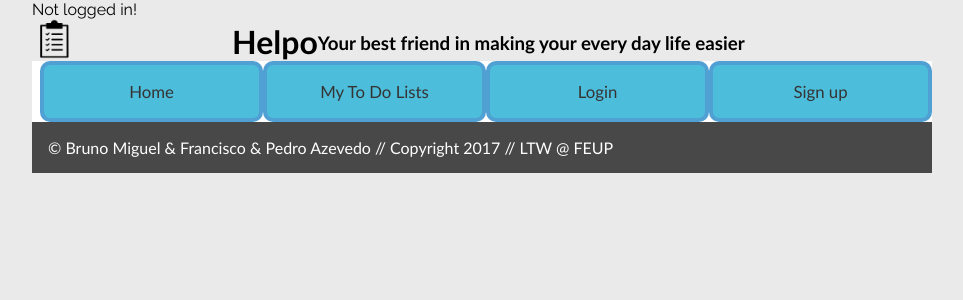
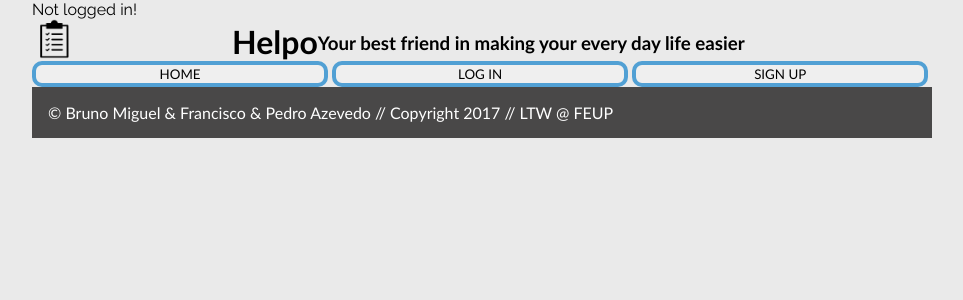
Before and after one commit to francismaria/LTW-SITE, a PHP site: page / in a window 1280 px wide. Shown: the top 300 px of the page, without its empty margins (158-1121 px from the left). Run offline with PHP 8.4, Linux system fonts and the light colour scheme; data comes from the database, SQL or seed files in the repository; some libraries are stand-ins or nearby versions.

Commit message:
Commit a few files related with main page

```diff
--- a/css/stylesheet.css
+++ b/css/stylesheet.css
@@ -28,7 +28,7 @@ body > header a
 
 
 /* Menu Style */
-
+/*
 #menu > ul
 {
     padding-left: 0.5em;
@@ -60,7 +60,24 @@ body > header a
     background-color: #51a0d4;
     transform: scale(1.1, 1.1);
 }
+*/
 
+#interaction_form{
+    display: inline;
+}
+#interaction_form #login_form, #interaction_form #signup_form{
+    display: none;
+}
+
+.enter_button{
+    width: 296px;
+    border-style: solid;
+    border-width: 4px;
+    border-radius: 10px;
+    border-color: #51a0d4;
+    cursor: pointer;
+    transition: background-color 1s, transform 1s
+}
 
 /* Footer Style */
 
@@ -70,45 +87,3 @@ body > footer
     padding: 1em;
     color: #ffffff;
 }
-
-
-/* Interaction form
-
-#interaction_form{
-    padding: 0 1em;
-}
-
-#login_form, #signup_form{
-    margin: 0 1em;
-}
-
-#interaction_form .enter_button{
-    width: 100%;
-    padding: 1em;
-    margin: 1em;
-    border-width: 4px;
-    border-radius: 10px;
-    border-color: #51a0d4;
-    transition: background-color 0.4s, transform 0.4s;
-}
-
-#interaction_form .enter_button:hover{
-    background-color: #51a0d4;
-    transform: scale(1.1, 1.1);
-}
-
-/*
-#interaction_form .enter_button:active{
-    animation-play-state: paused;
-    -webkit-animation-play-state: paused;
-}*/
-
-
-/*
-#login, #signup{
-    display: inline-block;
-}*/
-
-#interaction_form #login_form, #interaction_form #signup_form{
-    display: none;
-}
--- a/database/db.php
+++ b/database/db.php
@@ -1,59 +1,75 @@
 <?php
-/*
-* Copyright (C) LTW @ FEUP project authors. All rights reserved.
-*
-* Authors:
-* - Bruno Miguel <@fe.up.pt>
-* - Francisco <@fe.up.pt>
-* - Pedro Azevedo   <up201306026@fe.up.pt>
-*/
-
-/**
- * Allows changes in a list to-do database.
- */
 
     class Database {
+
         private $database;
         private $base_path;
 
+        /**
+         * @brief Database constructor.
+         * @param $sqlite_file_path
+         */
         public function __construct($sqlite_file_path) {
             try {
-
-
                 $this->base_path = $_SERVER['SERVER_NAME'] . $_SERVER['PHP_SELF'];
                 $this->base_path = preg_replace(array('/database\/db.php/', '/templates\/[a-zA-Z0-9_-]+.php/', '/[a-zA-Z0-9_-]+.php/'), array('', '', ''), $this->base_path);
+
                 $this->database = new PDO('sqlite:' . $sqlite_file_path);
                 $this->database->setAttribute(PDO::ATTR_ERRMODE, PDO::ERRMODE_EXCEPTION);
-    } catch (PDOException $e) {
+            }
+            catch (PDOException $e) {
                 echo 'Connection to database failed: ' . $e->getMessage();
             }
         }
 
         /**
-* To Add To Database
+         * @brief This member function add a new user to the database.
+         * @param $username
+         * @param $password
+         * @param $email
+         * @param $first_name
+         * @param $last_name
+         * @param $bday
+         * @param $bmonth
+         * @param $byear
+         * @param $img_name
          */
         public function add_user($username, $password, $email, $first_name, $last_name, $bday, $bmonth, $byear, $img_name) {
-    $statement = $this->do_query('SELECT * FROM users WHERE USERNAME = ? OR EMAIL = ?', array($nickname, $email));
+            $statement = $this->do_query('SELECT * FROM users WHERE USERNAME = ? OR EMAIL = ?', array($username, $email));
+
             if (count($statement->fetchAll()) > 0) return;
+
             $this->database->beginTransaction();
             $this->database->setAttribute(PDO::ATTR_EMULATE_PREPARES, false);
+
             $this->do_query('INSERT INTO users(USERNAME, PASSWORD, EMAIL, FIRST_NAME, LAST_NAME, BDAY, BMONTH, BYEAR, IMG_NAME) VALUES (?, ?, ?, ?, ?, ?, ?, ?, ?)',
                 array($username, $password, $email, $first_name, $last_name, $bday, $bmonth, $byear, $img_name));
+
             $user_id = $this->database->lastInsertId;
+
             $this->database->commit();
             return $user_id;
-
         }
 
         /**
-* To Get Information from Database
+         * @brief Gets the user information from the database.
+         * @param $user_id
+         * @return mixed
          */
         public function get_user_from_id($user_id) {
+
             $statement = $this->database->prepare('SELECT * FROM users WHERE USER_ID = ?');
             $statement->execute(array($user_id));
+
             return $statement->fetch();
         }
 
+        /**
+         * @brief Gets user from its website credentials.
+         * @param $user
+         * @param $password
+         * @return mixed
+         */
         public function get_user_from_credentials($user, $password) {
             $statement = $this->database->prepare('SELECT * FROM users WHERE USERNAME = ? AND PASSWORD = ?');
             $statement->execute(array($user, $password));
@@ -61,23 +77,34 @@ class Database {
         }
 
         /**
-* To Remove Information from Database
+         * @brief Removes user from the database.
+         * @param $user_id
          */
         public function remove_user($user_id) {
             $this->do_query('DELETE FROM users WHERE user_id = ?', array($user_id));
         }
 
         /**
-* Update Information from Database
+         * @brief Updates user password.
+         * @param $user_id
+         * @param $password
          */
-
         public function update_user_password($user_id, $password) {
             $statement = $this->database->prepare('UPDATE users SET PASSWORD = ? WHERE USER_ID = ?');
             $statement->execute(array($password, $user_id));
         }
 
-  public function update_user_more($nickname, $firstname, $lastname, $email) {
+        /**
+         * @brief Updates user information.
+         * @param $username
+         * @param $firstname
+         * @param $lastname
+         * @param $email
+         */
+        public function update_user_more($username, $firstname, $lastname, $email) {
             $statement = $this->database->prepare('UPDATE users SET FIRST_NAME = ?, LAST_NAME = ?, EMAIL = ? WHERE USERNAME = ?');
-	$statement->execute(array($firstname, $lastname, $email, $nickname));
+            $statement->execute(array($firstname, $lastname, $email, $username));
         }
     }
+
+?>
--- a/index.php
+++ b/index.php
@@ -9,109 +9,11 @@
  */
 
     include_once('includes/init.php');
-
 	require_once('./database/db.php');
 
     $db = new Database('./database/helpo.db');
 
     include_once('templates/common/header.php');
+    include_once('templates/common/registers.php');
     include_once('templates/common/footer.php');
 ?>
-
-
-<!-- <html>
-
-    <head>
-        <title>HELPO | To Do Tool</title>
-        <meta charset="UTF-8" />
-        <meta name="description" content="HELPO is a tool to help you organize your every day life!"/>
-        <link rel="stylesheet" type="text/css" href="css/stylesheet.css"/>
-        <noscript>Your web browser does not support JavaScript. Some features may be disabled. Updated the latest
-            version of your browser.</noscript>
-    </head>
-
-    <body>
-        <header>
-            <h1><a href="#">HELPO</a></h1>
-            <h3>Your best friend in making your every day life easier</h3>
-        </header>
-
-        <section id="interaction_form">
-            <h2>Don't miss a thing! Connect to your every day tasks with your new best friend HELPO</h2>
-
-            <section id="form">
-                <div id="login">
-                    <button type="button" onclick="showLoginForm()" class="enter_button">LOG IN</button>
-
-                    <div id="login_form">
-                        <p>Log In</p>
-                        <form method="POST" action="./templates/action_login.php" >
-                            <label>Username<br/></label>
-                            <input id="username" type="textbox" name="username" autocomplete="on" placeholder="Username">
-                            <label><br/>Password<br/></label>
-                            <input id="password" name="password" type="password" placeholder="Password"><br/>
-                            <input type="submit"  value="Enter"/>
-
-                        </form>
-                    </div>
-                </div>
-
-                <div id="signup">
-                    <button type="button" onclick="showSignupForm()" class="enter_button">SIGN IN</button>
-
-                    <div id="signup_form">
-                        <form action="action_signin.php" method="post" enctype="multipart/form-data">
-                            <label><br/>First Name<br/></label>
-                            <input type="text" name="first_name" required/>
-                            <label><br/>Last Name<br/></label>
-                            <input type="text" name="last_name" required/>
-                            <label><br/>E-mail<br/></label>
-                            <input type="email" name="e_mail" required/>
-                            <label><br>Username<br/></label>(maximum number of characters: 15)<br/>
-                            <input type="text" name="username" maxlength="15" required/>
-                            <label><br/>Password<br/></label>(minimun number of characters: 6)<br/>
-                            <input type="password" name="pass" pattern="(?=.*\d)(?=.*[a-z])(?=.*[A-Z]).{6,}" required/><br/>
-                            <label>Enter your birthdate</label><br/>
-                            <div class="bdaySelector">
-                                <label>Day:</label>
-                                <select id="day" name="day" required>
-                                </select>
-                                <label>Month:</label>
-                                <select id="month" name="month" onchange="updateDays()" required>
-                                    <option value="january">January</option>
-                                    <option value="february">February</option>
-                                    <option value="march">March</option>
-                                    <option value="april">April</option>
-                                    <option value="may">May</option>
-                                    <option value="june">June</option>
-                                    <option value="july">July</option>
-                                    <option value="august">August</option>
-                                    <option value="september">September</option>
-                                    <option value="october">October</option>
-                                    <option value="november">November</option>
-                                    <option value="decemeber">December</option>
-                                </select>
-                                <label>Year:</label>
-                                <select id="year" name="year" required>
-                                </select>
-                            </div>
-                            <label><br/>Profile Picture<br/></label>
-                            <input type="file" name="file" id="file"/><br/><br/>
-                            <input type="checkbox" name="terms" oninvalid=notCheckedTerms(); required/>
-                            I accept the terms and conditions of HELPO website.<br/>
-                            <input type="submit" value="Register"/>
-                        </form>
-                    </div>
-                </div>
-            </section>
-        </section>
-
-        <section class="info_container">
-            <p>Join other 1.200.000 people in this amazing service</p>
-        </section>
-
-        <footer></footer>
-    </body>
-
-    <script type="text/javascript" src="js/file.js"></script>
-</html> -->
--- a/templates/common/header.php
+++ b/templates/common/header.php
@@ -22,6 +22,7 @@
         <link rel="stylesheet" href="css/header.css">
         <script type="text/javascript" src="https://ajax.googleapis.com/ajax/libs/jquery/1.8.2/jquery.min.js"></script>
         <script type="text/javascript" src="js/login.js"></script>
+        <script type="text/javascript" src="js/file.js"></script>
         <noscript>Your web browser does not support JavaScript. Some features may be disabled. Updated the latest
             version of your browser.</noscript>
     </head>
@@ -37,12 +38,3 @@
             <h1><a href="index.php">Helpo</a></h1>
             <h3>Your best friend in making your every day life easier</h3>
         </header>
-
-        <nav id="menu">
-            <ul>
-                <li><a href="index.php">Home</a></li>
-                <li><a href="todo_lists.php">My To Do Lists</a></li>
-                <li><a href="action_login.php">Login</a></li>
-                <li><a href="action.signup.php">Sign up</a></li>
-             </ul>
-        </nav>
--- /dev/null
+++ b/templates/common/registers.php
@@ -0,0 +1,63 @@
+    <button type="button" class="enter_button">HOME</button>
+    <button type="button" onclick="showLoginForm()" class="enter_button">LOG IN</button>
+    <button type="button" onclick="showSignupForm()" class="enter_button">SIGN UP</button>
+
+    <section id="interaction_form">
+        <div id="login_form">
+            <p>Log In</p>
+            <form method="POST" action="templates/actions/action_login.php" >
+                <label>Username<br/></label>
+                <input id="username" type="textbox" name="username" autocomplete="on" placeholder="Username">
+                <label><br/>Password<br/></label>
+                <input id="password" name="password" type="password" placeholder="Password"><br/>
+                <input type="submit"  value="Enter"/>
+            </form>
+        </div>
+
+        <div id="signup_form">
+            <form action="action_signin.php" method="post" enctype="multipart/form-data">
+                <label><br/>First Name<br/></label>
+                <input type="text" name="first_name" required/>
+                <label><br/>Last Name<br/></label>
+                <input type="text" name="last_name" required/>
+                <label><br/>E-mail<br/></label>
+                <input type="email" name="e_mail" required/>
+                <label><br>Username<br/></label>(maximum number of characters: 15)<br/>
+                <input type="text" name="username" maxlength="15" required/>
+                <label><br/>Password<br/></label>(minimun number of characters: 6)<br/>
+                <input type="password" name="pass" pattern="(?=.*\d)(?=.*[a-z])(?=.*[A-Z]).{6,}" required/><br/>
+                <label>Enter your birthdate</label><br/>
+                <div class="bdaySelector">
+                    <label>Day:</label>
+                    <select id="day" name="day" required>
+                    </select>
+                    <label>Month:</label>
+                    <select id="month" name="month" onchange="updateDays()" required>
+                        <option value="january">January</option>
+                        <option value="february">February</option>
+                        <option value="march">March</option>
+                        <option value="april">April</option>
+                        <option value="may">May</option>
+                        <option value="june">June</option>
+                        <option value="july">July</option>
+                        <option value="august">August</option>
+                        <option value="september">September</option>
+                        <option value="october">October</option>
+                        <option value="november">November</option>
+                        <option value="decemeber">December</option>
+                    </select>
+                    <label>Year:</label>
+                    <select id="year" name="year" required>
+                    </select>
+                </div>
+                <label><br/>Profile Picture<br/></label>
+                <input type="file" name="file" id="file"/><br/><br/>
+                <input type="checkbox" name="terms" oninvalid=notCheckedTerms(); required/>
+                I accept the terms and conditions of HELPO website.<br/>
+                <input type="submit" value="Register"/>
+            </form>
+        </div>
+    </section>
+
+<?php
+?>
```
Also changed, not shown: js/file.js (+12 -0 lines), profile_page.php (deleted, +0 -22 lines), session.php (added, +14 -0 lines). Lines whose indentation alone changed are shown as unchanged.
